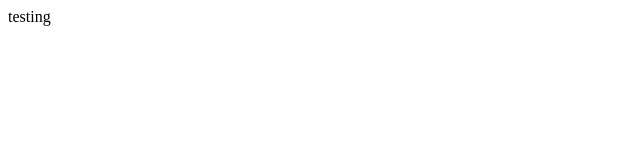
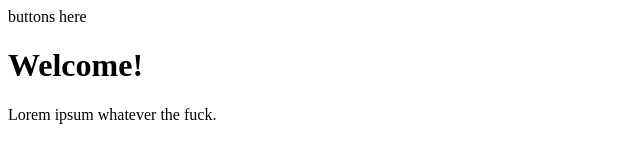
Before and after one commit to Chloroxite/World-of-Zachary, a plain HTML site: page index.html in a window 1280 px wide. Shown: the whole page, without its empty margins (0-640 px from the left). Drawn offline with Linux system fonts and the light colour scheme.

Commit message:
I thought I uploaded these changes already

```diff
--- a/index.html
+++ b/index.html
@@ -1,9 +1,15 @@
 <!DOCTYPE html>
 <html>
 	<head>
-		<title>lol</title>
+		<title>Main Page</title>
 	</head>
 	<body>
-		testing
+		<div class="navigation">
+			buttons here
+		</div>
+		<div class="body">
+			<h1>Welcome!</h1>
+			Lorem ipsum whatever the fuck.
+		</div>
 	</body>
 </html>
```
